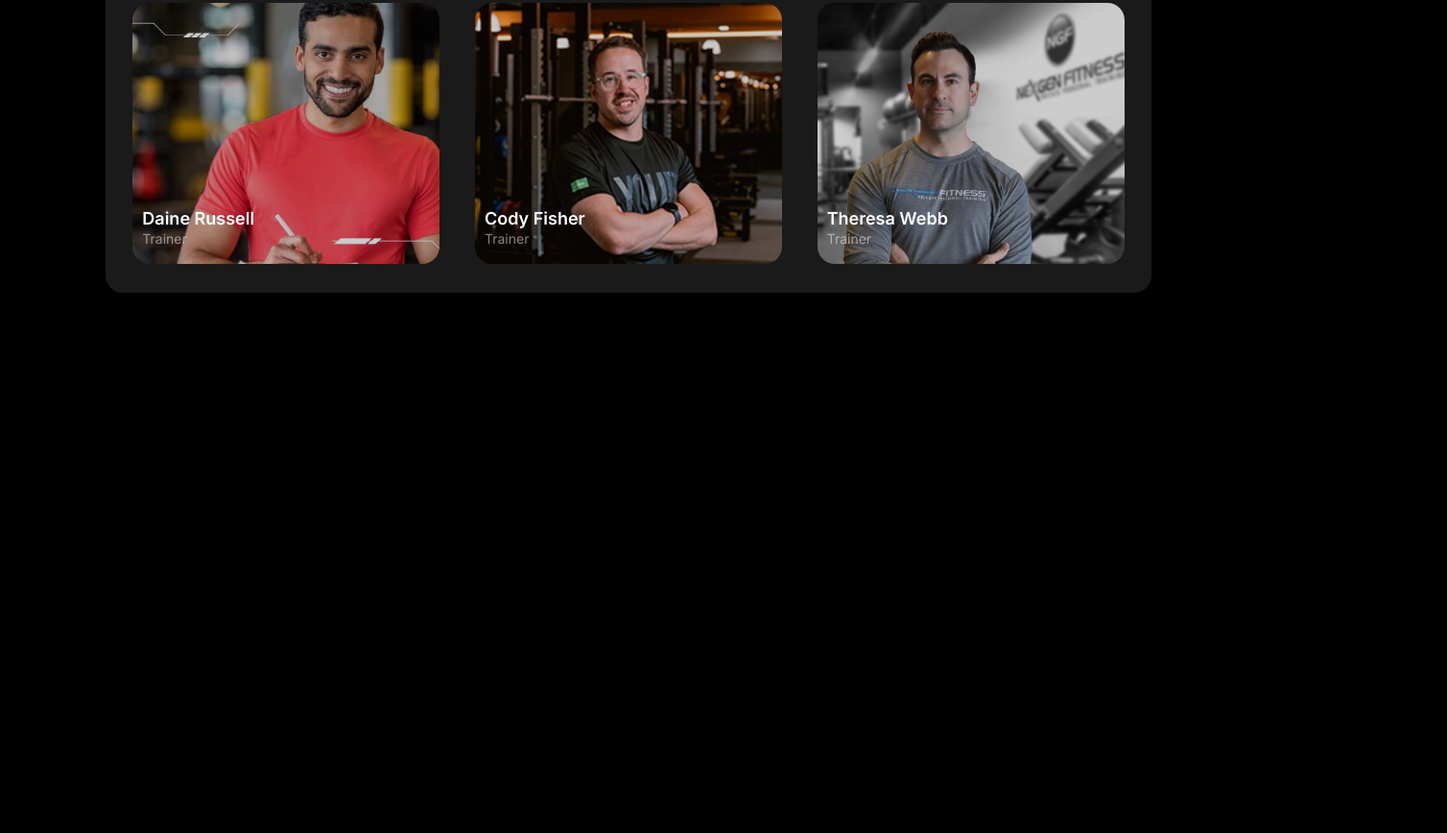
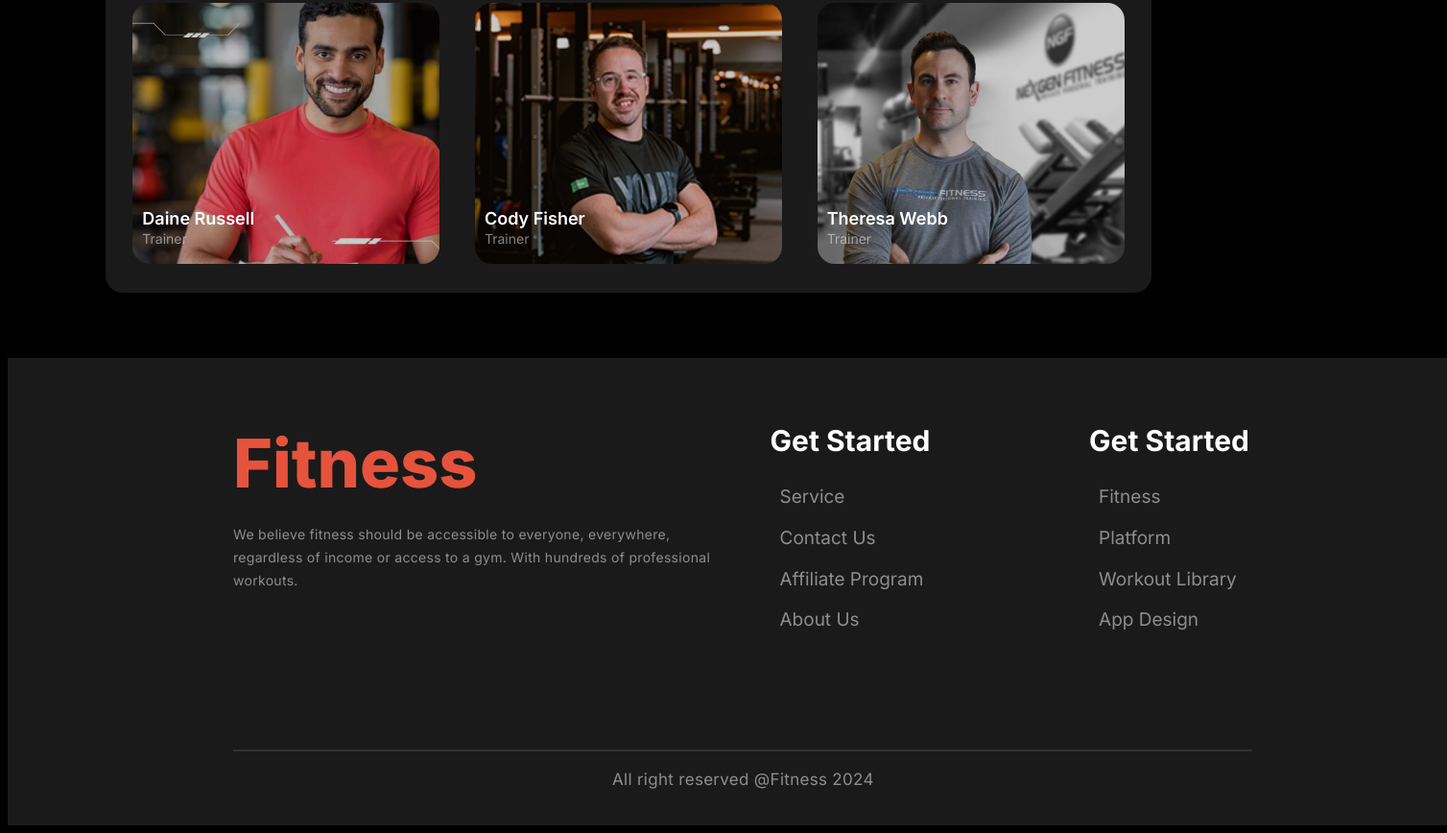
Before and after one commit to asifahmed1810/programming-hero-assignment--2, a plain HTML site: page index.html in a window 1280 px wide. Shown: the part 4645-5513 px from the top of the page at 96% size, 1508 px wide, since content can reach past the window. Before the commit the page ends 5018 px from the top, so only its background shows below. Drawn offline with Linux system fonts and the light colour scheme.

Commit message:
Added footer section

```diff
--- a/index.html
+++ b/index.html
@@ -283,6 +283,42 @@
     </main>
     <footer>
 
+        <section class="footer-part">
+            <div class="footer-content">
+                <div class="footer-content-l">
+                    <h2>Fitness</h2>
+                    <p>We believe fitness should be accessible to everyone, everywhere, regardless of income or access
+                        to a gym. With hundreds of professional workouts.</p>
+                </div>
+                <div class="footer-content-r">
+                    <div>
+                        <h3>Get Started</h3>
+                        <ul>
+                            <li>Service</li>
+                            <li>Contact Us</li>
+                            <li>Affiliate Program</li>
+                            <li>About Us</li>
+                        </ul>
+                    </div>
+                    <div>
+                        <h3>Get Started</h3>
+                        <ul>
+                            <li>Fitness</li>
+                            <li>Platform</li>
+                            <li>Workout Library</li>
+                            <li>App Design</li>
+                        </ul>
+                    </div>
+
+                </div>
+
+            </div>
+            <hr>
+            <p id="copyright">All right reserved @Fitness 2024</p>
+
+
+        </section>
+
     </footer>
 
 </body>
--- a/style.css
+++ b/style.css
@@ -1213,6 +1213,88 @@ td {
     left: 10px;
 }
 
+/* ------footer part style ------- */
+
+.footer-part {
+    position: relative;
+    width: 1500px;
+    height: 487px;
+    background: rgba(255, 255, 255, 0.1);
+
+}
+
+.footer-content {
+    position: absolute;
+    width: 1059px;
+    height: 250px;
+    left: 235px;
+    top: 68px;
+    display: grid;
+    grid-template-columns: repeat(2, 1fr);
+    margin-bottom: 80px;
+}
+
+.footer-content-l h2 {
+    color: rgb(230, 83, 60);
+    margin-top: 0;
+    font-size: 70px;
+    font-weight: 800;
+    line-height: 120%;
+    margin-bottom: 0;
+}
+
+.footer-content-l p {
+    color: rgba(255, 255, 255, 0.5);
+    margin-top: 20px;
+    font-size: 14px;
+    font-weight: 400;
+    line-height: 24px;
+    letter-spacing: 0.3px;
+}
+
+.footer-content-r {
+    display: flex;
+    justify-content: space-between;
+}
+
+.footer-content-r h3 {
+    color: rgb(255, 255, 255);
+    margin-top: 0;
+    font-size: 30px;
+    font-weight: 700;
+    line-height: 120%;
+    margin-left: 30px;
+}
+
+.footer-content-r ul>li {
+    list-style: none;
+    margin-bottom: 20px;
+    color: rgba(255, 255, 255, 0.5);
+    font-size: 19px;
+    font-weight: 400;
+    line-height: 120%;
+}
+
+hr {
+    position: absolute;
+    top: 400px;
+    width: 1059.5px;
+    height: 0;
+    border: 1px solid rgba(255, 255, 255, 0.1);
+    left: 235px;
+}
+
+#copyright {
+    position: absolute;
+    top: 410px;
+    left: 630px;
+    color: rgba(255, 255, 255, 0.5);
+    font-size: 17px;
+    font-weight: 400;
+    line-height: 24px;
+    letter-spacing: 0.3px;
+}
+
 
 
 
@@ -1224,6 +1306,8 @@ td {
 
     body {
         width: 100%;
+        margin: 0;
+        padding: 0;
     }
 
     .navbar {
```
